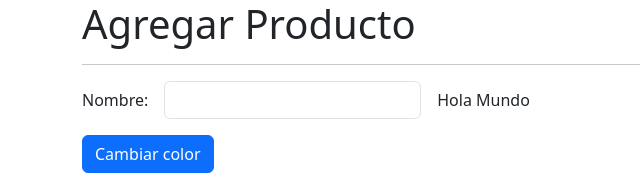
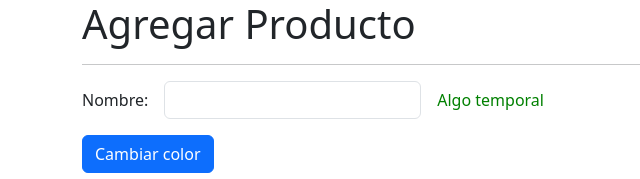
Before and after one commit to florius88/directiveSignalsApp, an Angular app: page /products/product in a window 1280 px wide. Shown: the top 179 px of the page, without its empty margins (0-640 px from the left). Built offline with nearby package versions, Linux system fonts and the light colour scheme.

Commit message:
Directive Input - cambiar el color

```diff
--- a/src/app/products/pages/product-page/product-page.component.html
+++ b/src/app/products/pages/product-page/product-page.component.html
@@ -15,7 +15,7 @@
 
     <div class="col-auto">
       <!-- Directiva personalizada -->
-      <span customLabel></span>
+      <span customLabel [color]="color">Algo temporal</span>
     </div>
 
   </div>
--- a/src/app/shared/directives/custom-label.directive.ts
+++ b/src/app/shared/directives/custom-label.directive.ts
@@ -1,4 +1,4 @@
-import { Directive, ElementRef, OnInit } from '@angular/core';
+import { Directive, ElementRef, Input, OnInit } from '@angular/core';
 
 
 @Directive({
@@ -7,17 +7,28 @@
 export class CustomLabelDirective implements OnInit {
 
   private htmlElement?: ElementRef<HTMLElement>
+  private _color: string = 'red'
+
+  @Input() set color(value: string) {
+    this._color = value
+    this.setStyle()
+  }
 
   constructor(private element: ElementRef<HTMLElement>) {
-    console.log('Constructor de la directiva');
-    console.log(element);
+    // console.log('Constructor de la directiva');
+    // console.log(element);
     this.htmlElement = element
-
-    this.htmlElement.nativeElement.innerHTML = 'Hola Mundo'
+    // this.htmlElement.nativeElement.innerHTML = 'Hola Mundo'
   }
 
   ngOnInit(): void {
-    console.log('Directiva - NgOnInit');
+    // console.log('Directiva - NgOnInit');
+    this.setStyle()
+  }
+
+  setStyle(): void {
+    if (!this.htmlElement) return
+    this.htmlElement!.nativeElement.style.color = this._color
   }
 
 }
```
